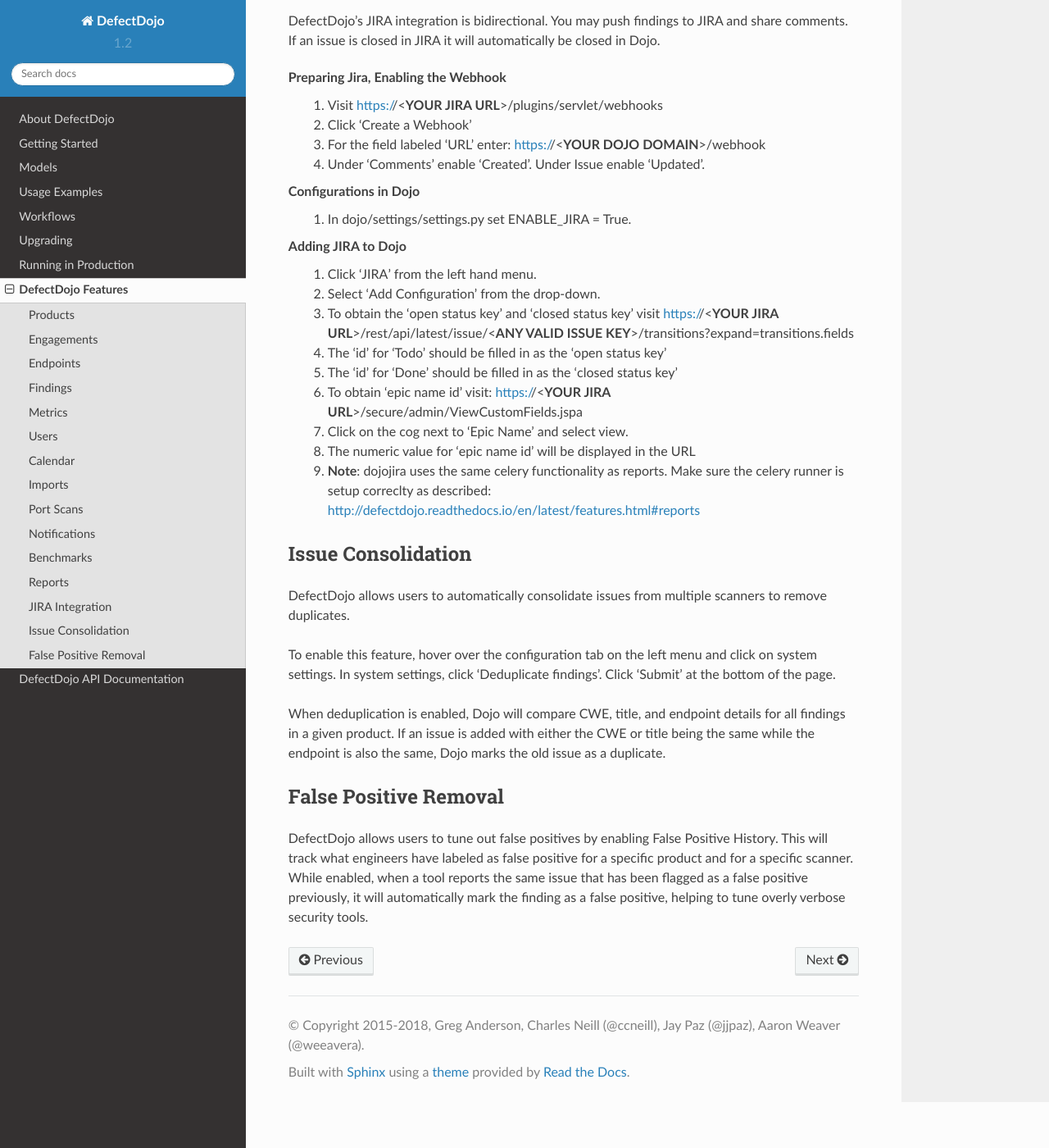
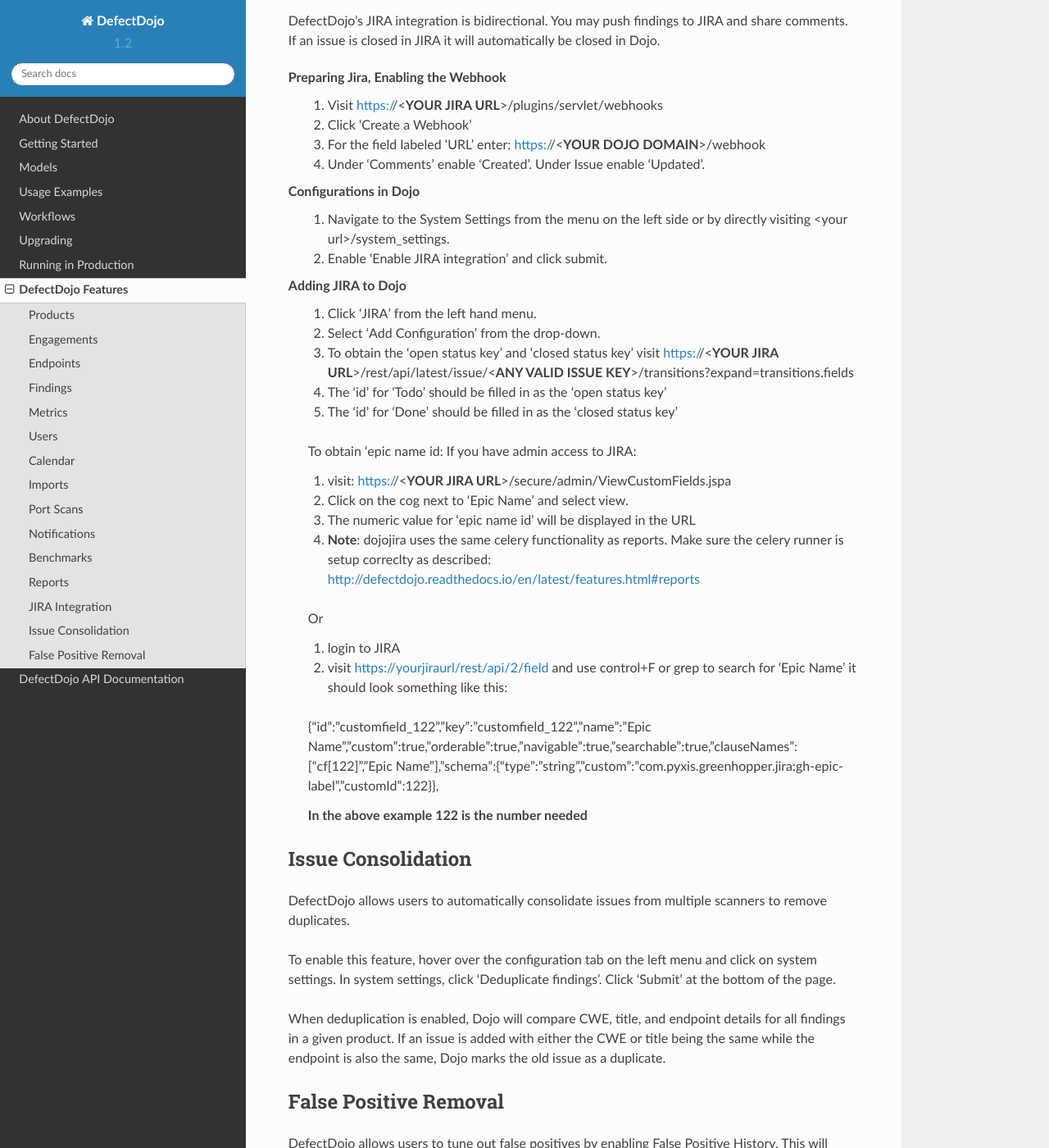
Before and after one commit to DefectDojo/Documentation, a Sphinx documentation site: the page built from docs/features.rst, in a window 1280 px wide and 1400 px high, scrolled down 24064 px. Shown: the whole window at 82% size. Built offline with Sphinx 7.4.7 and the Read the Docs theme 2.0.0, drawn with Linux system fonts in a browser that asks for light colours.

Commit message:
Update features.rst

```diff
--- a/docs/features.rst
+++ b/docs/features.rst
@@ -655,7 +655,8 @@
  4. Under 'Comments' enable 'Created'. Under Issue enable 'Updated'.
 
 Configurations in Dojo
- 1. In dojo/settings/settings.py set ENABLE_JIRA = True.
+ 1. Navigate to the System Settings from the menu on the left side or by directly visiting <your url>/system_settings.
+ 2. Enable 'Enable JIRA integration' and click submit.
 
 Adding JIRA to Dojo
  1. Click 'JIRA' from the left hand menu.
@@ -663,10 +664,23 @@
  3. To obtain the 'open status key' and 'closed status key' visit https://<**YOUR JIRA URL**>/rest/api/latest/issue/<**ANY VALID ISSUE KEY**>/transitions?expand=transitions.fields
  4. The 'id' for 'Todo' should be filled in as the 'open status key'
  5. The 'id' for 'Done' should be filled in as the 'closed status key'
- 6. To obtain 'epic name id' visit: https://<**YOUR JIRA URL**>/secure/admin/ViewCustomFields.jspa
- 7. Click on the cog next to 'Epic Name' and select view.
- 8. The numeric value for 'epic name id' will be displayed in the URL
- 9. **Note**: dojojira uses the same celery functionality as reports. Make sure the celery runner is setup correclty as described: http://defectdojo.readthedocs.io/en/latest/features.html#reports
+
+ To obtain 'epic name id:
+ If you have admin access to JIRA:
+
+ 1. visit: https://<**YOUR JIRA URL**>/secure/admin/ViewCustomFields.jspa
+ 2. Click on the cog next to 'Epic Name' and select view.
+ 3. The numeric value for 'epic name id' will be displayed in the URL
+ 4. **Note**: dojojira uses the same celery functionality as reports. Make sure the celery runner is setup correclty as described: http://defectdojo.readthedocs.io/en/latest/features.html#reports
+
+ Or
+
+ 1. login to JIRA
+ 2. visit https://yourjiraurl/rest/api/2/field and use control+F or grep to search for 'Epic Name' it should look something like this:
+
+ {"id":"customfield_122","key":"customfield_122","name":"Epic Name","custom":true,"orderable":true,"navigable":true,"searchable":true,"clauseNames":["cf[122]","Epic Name"],"schema":{"type":"string","custom":"com.pyxis.greenhopper.jira:gh-epic-label","customId":122}},
+
+ **In the above example 122 is the number needed**
 
 Issue Consolidation
 -------
```
